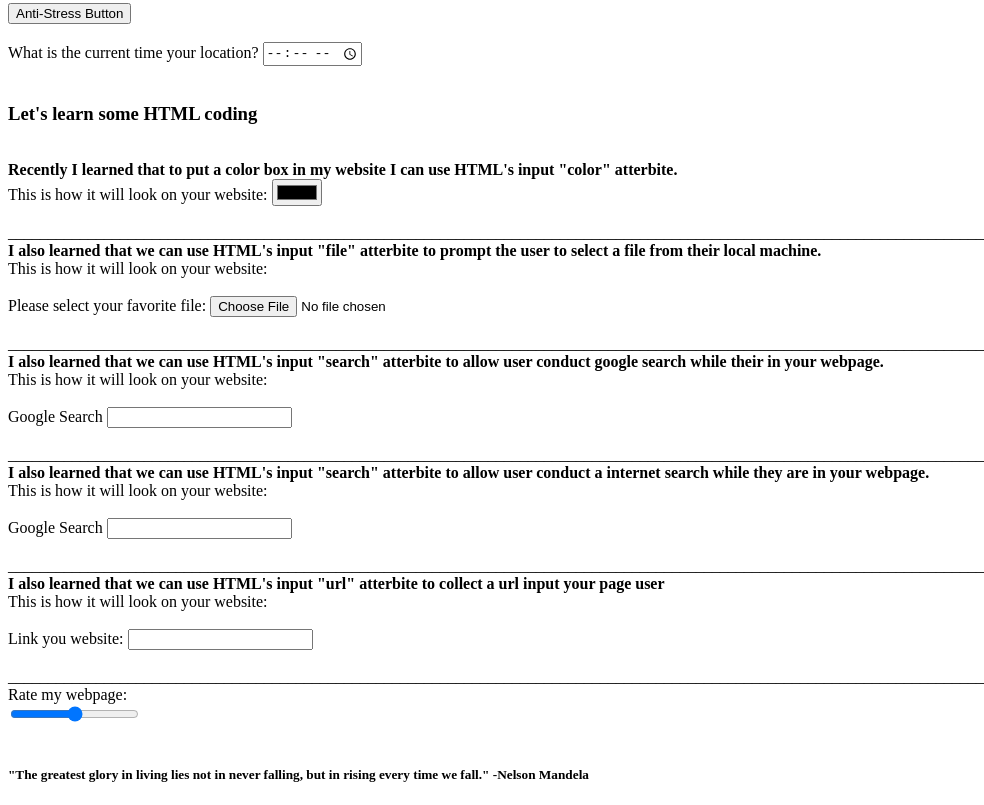
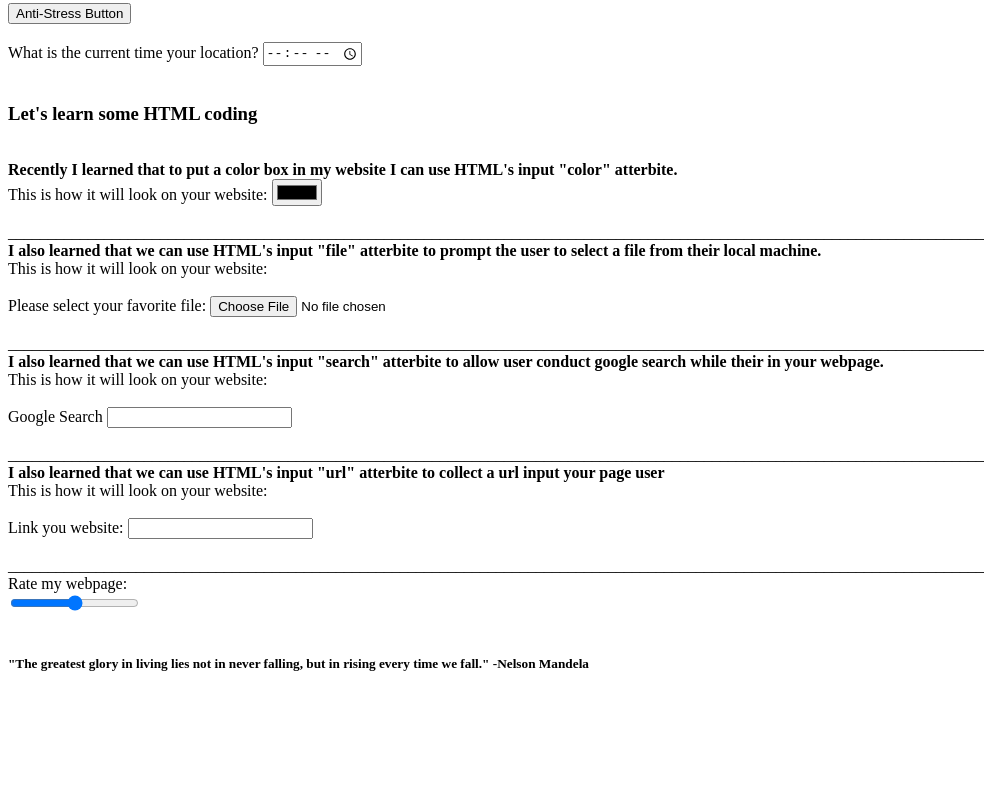
Before and after one commit to AhmadMilad007/wi21-cse110-lab3, a plain HTML site: page index.html in a window 1280 px wide. Shown: the part 1542-2347 px from the top of the page, without its empty margins (0-984 px from the left). After the commit the page ends 2236 px from the top, so only its background shows below. Drawn offline with Linux system fonts and the light colour scheme.

Commit message:
Update index.html

```diff
--- a/index.html
+++ b/index.html
@@ -156,13 +156,7 @@
 		<input type = "search" id = "search" >
 	</form><br>
 <label> ________________________________________________________________________________________________________________________________________________</label> <br>
-<label> <strong> I also learned that we can use HTML's input "search" atterbite to allow user conduct a internet search while they are in your webpage. </strong> </label>
-	<form>
-		<label> This is how it will look on your website:  </label><br><br>
-		<label> Google Search </label>
-		<input type = "search" id = "search" >
-	</form><br>
-<label> ________________________________________________________________________________________________________________________________________________</label> <br>
+
 
 <label> <strong> I also learned that we can use HTML's input "url" atterbite to collect a url input your page user </strong> </label>
 	<form>
```
